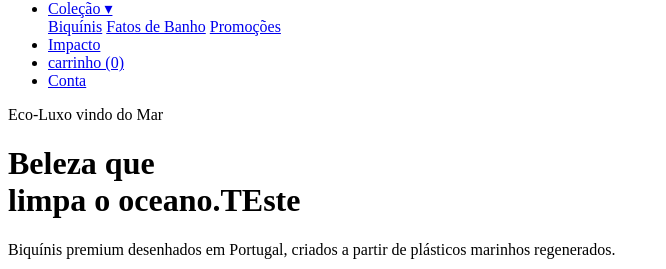
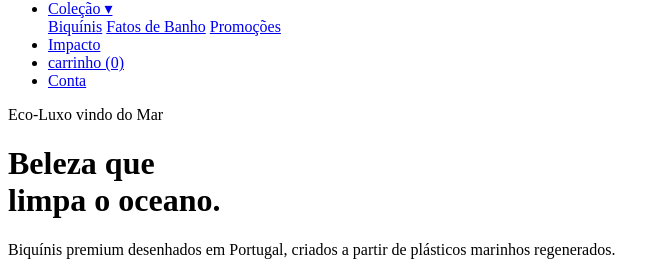
Before and after one commit to jp1605/SeaSalt, a website with bundled scripts: page Sea Salt/index.html in a window 1280 px wide. Shown: the part 1074-1343 px from the top of the page, without its empty margins (0-666 px from the left). Built offline with nearby package versions, Linux system fonts and the light colour scheme; a script that the page names is missing.

Commit message:
fim teste

```diff
--- a/Sea Salt/index.html
+++ b/Sea Salt/index.html
@@ -33,7 +33,7 @@
         <div class="hero-overlay"></div>
         <div class="hero-content">
             <span class="tagline">Eco-Luxo vindo do Mar</span>
-            <h1>Beleza que <br>limpa o oceano.TEste</h1>
+            <h1>Beleza que <br>limpa o oceano.</h1>
             <p>Biquínis premium desenhados em Portugal, criados a partir de plásticos marinhos regenerados.</p>
             <div class="hero-btns">
                 <a href="#shop" class="btn-primary">Ver Coleção</a>
```
